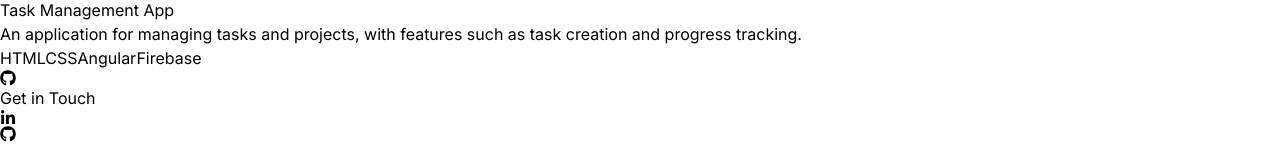
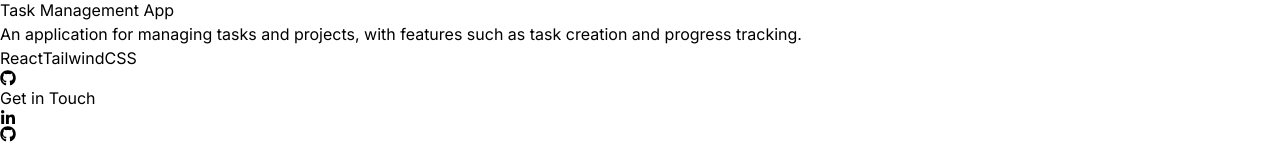
Before and after one commit to therobhe/react-homepage, a React (Vite) app: page / in a window 1280 px wide. Shown: the part 2296-2440 px from the top of the page. Built offline with nearby package versions, Linux system fonts and the light colour scheme.

Commit message:
Included Projects

```diff
--- a/src/data/data.js
+++ b/src/data/data.js
@@ -59,7 +59,7 @@ export const PROJECTS = [
     image: project2,
     description:
       "An application for managing tasks and projects, with features such as task creation and progress tracking.",
-    technologies: ["HTML", "CSS", "Angular", "Firebase"],
+    technologies: ["React", "TailwindCSS"],
     link: "https://github.com/therobhe/project-managing-tool"
   },
 ];
```
